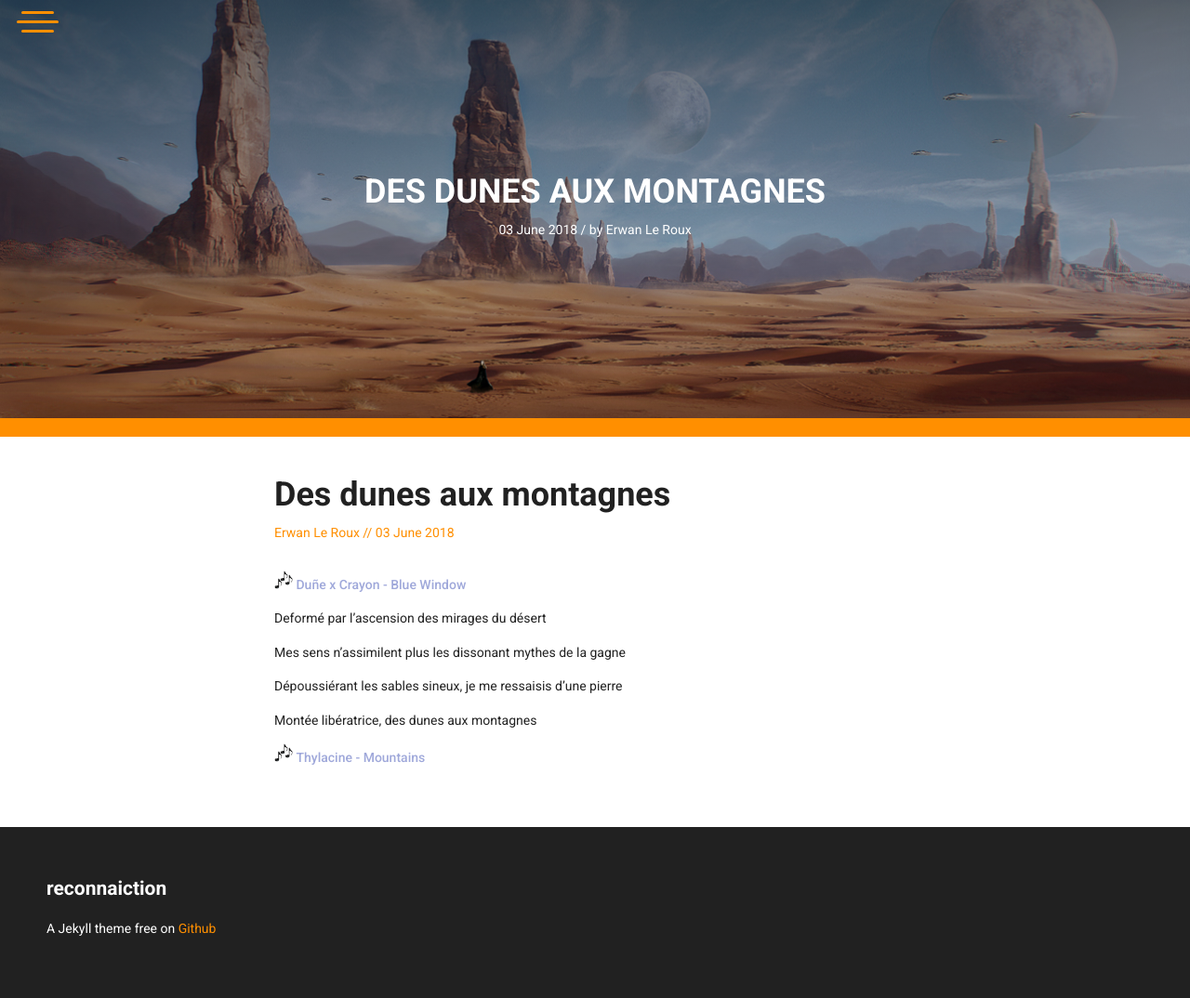
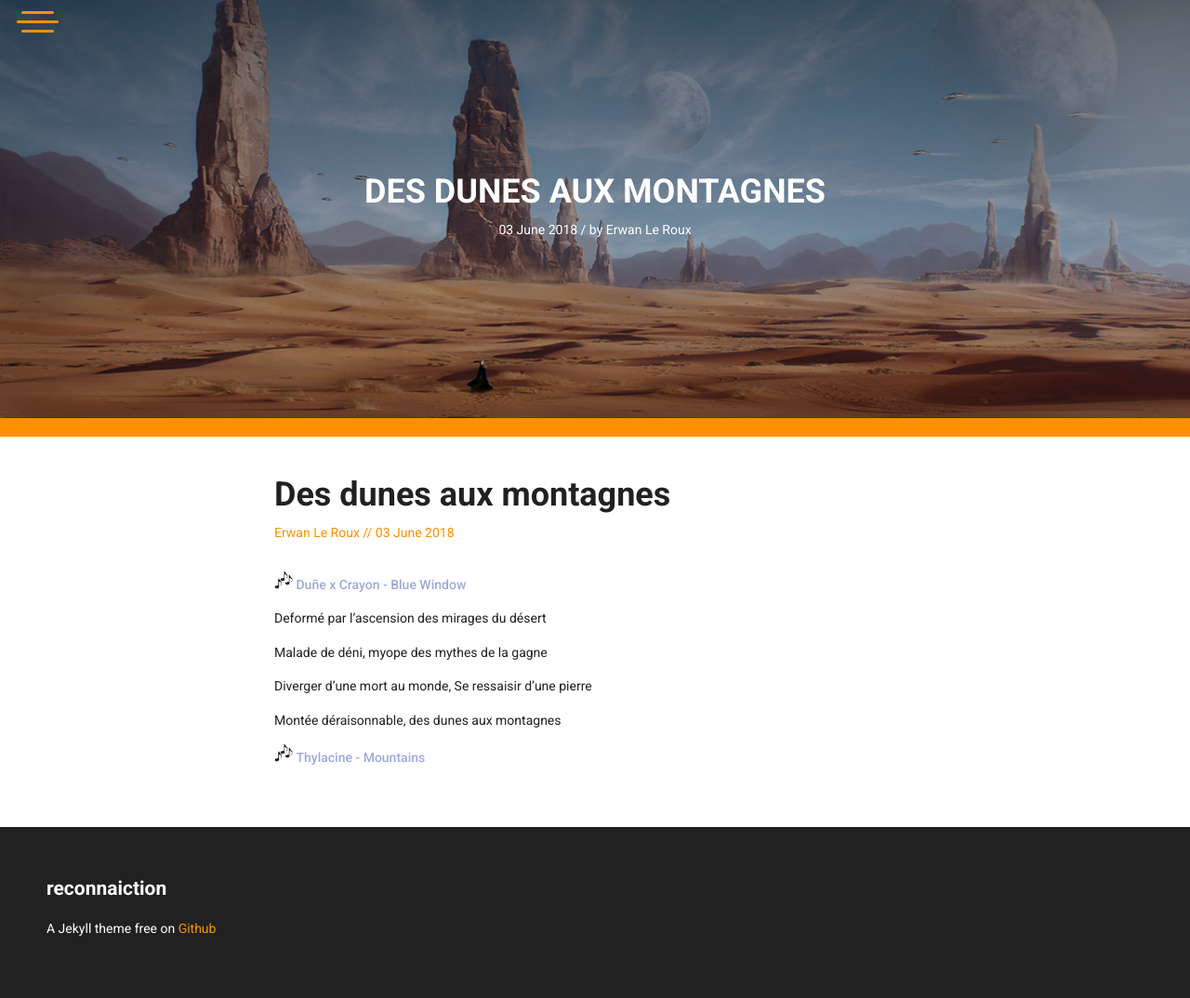
Before and after one commit to erwanlrx/erwanlrx.github.io, a Jekyll site: the page built from _posts/2018-06-03-des_dunes_aux_montagnes.markdown, in a window 1280 px wide. Shown: the whole page at 93% size. Built offline with Jekyll 4.4.1, drawn with Linux system fonts in a browser that asks for light colours; nearby versions of some CDN libraries.

Commit message:
fix dunes aux montagnes

```diff
--- a/_posts/2018-06-03-des_dunes_aux_montagnes.markdown
+++ b/_posts/2018-06-03-des_dunes_aux_montagnes.markdown
@@ -15,11 +15,11 @@ author: Erwan Le Roux
 
 Deformé par l'ascension des mirages du désert
 
-Mes sens n'assimilent plus les dissonant mythes de la gagne
+Malade de déni, myope des mythes de la gagne
 
-Dépoussiérant les sables sineux, je me ressaisis d'une pierre
+Diverger d'une mort au monde, Se ressaisir d’une pierre
 
-Montée libératrice, des dunes aux montagnes
+Montée déraisonnable, des dunes aux montagnes
 
 ![](/assets/img/notes.png){:height="20px" width="20px"} [Thylacine - Mountains][link2]
 
```
